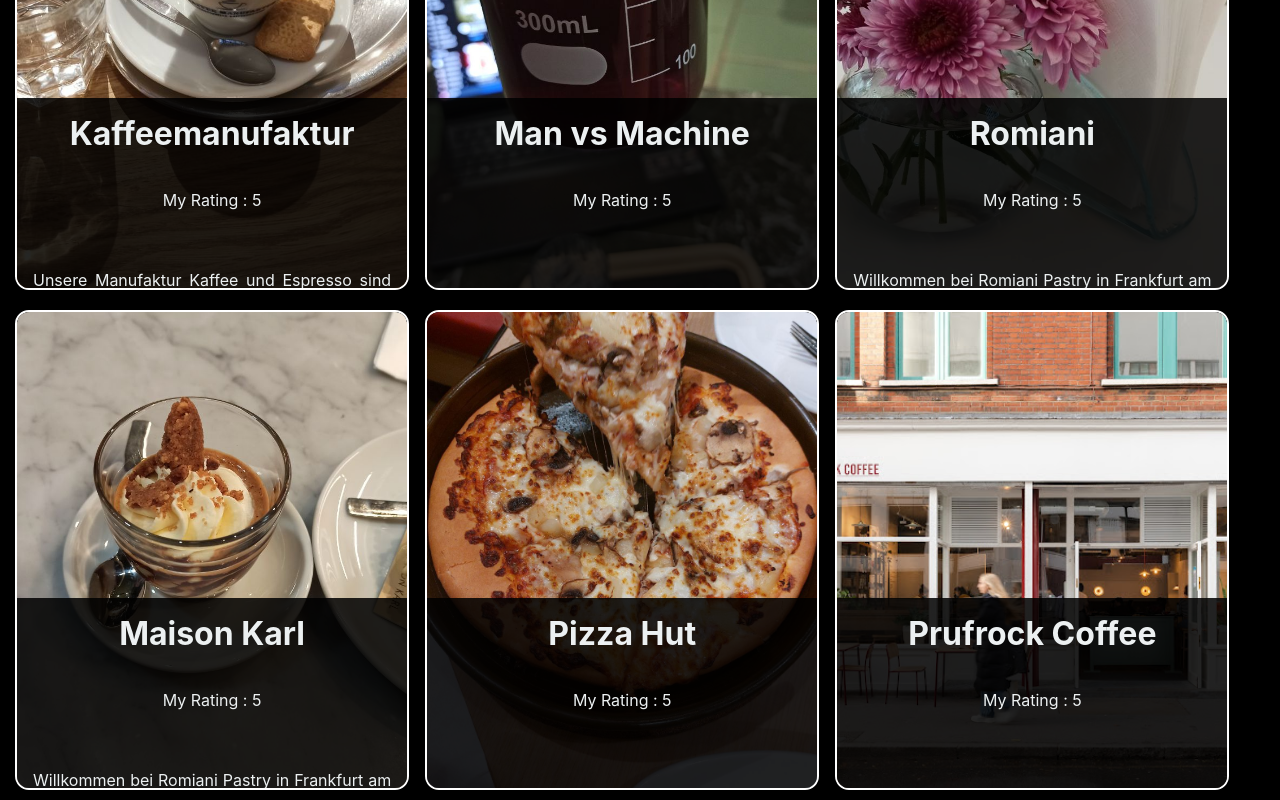
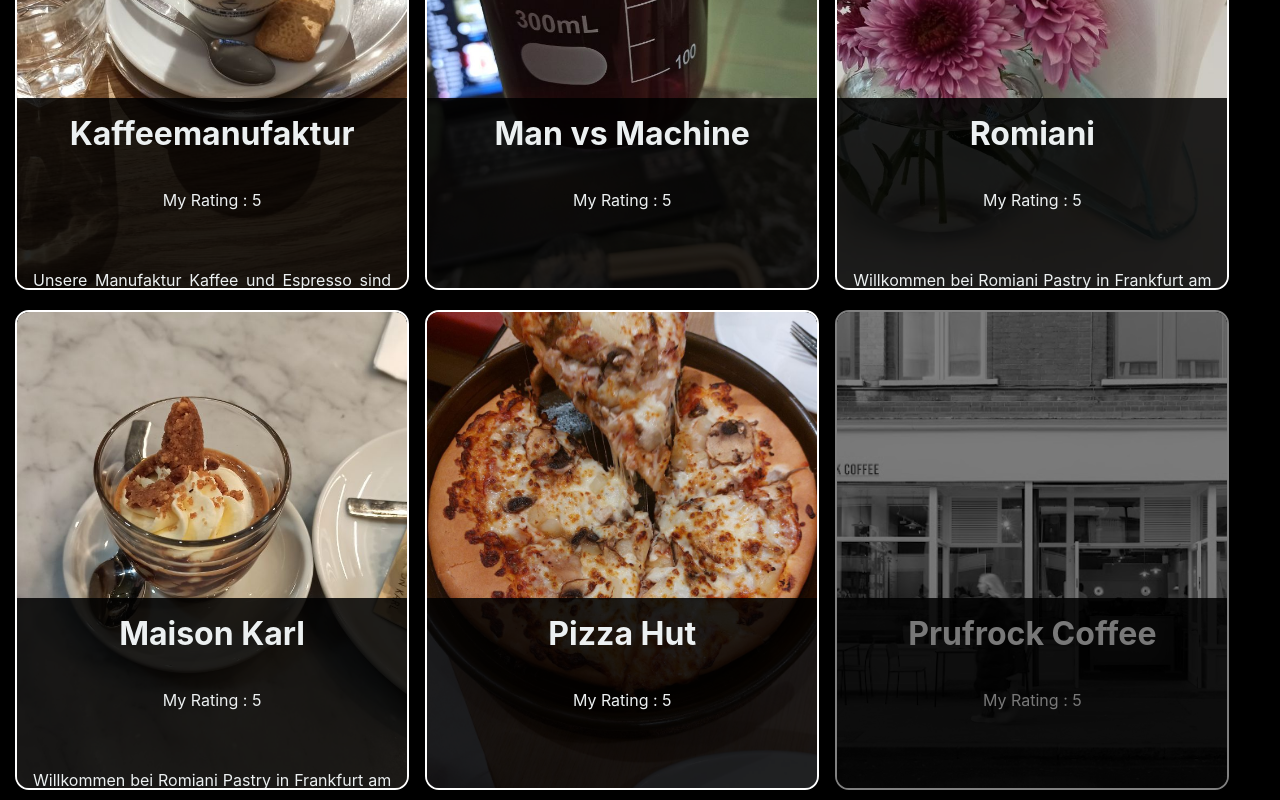
Before and after one commit to Khaanh/MyGastroTrip, a React (Create React App) app: page / in a window 1280 px wide. Shown: the part 486-1286 px from the top of the page. Built offline with nearby package versions, Linux system fonts and the light colour scheme.

Commit message:
feat: create not revelaed status for card

```diff
--- a/src/components/CafeList.jsx
+++ b/src/components/CafeList.jsx
@@ -66,7 +66,7 @@
 		geo: "https://www.google.com/maps/place/Prufrock+Coffee/@51.5199071,-0.1094542,15z/data=!4m5!3m4!1s0x0:0x77acd66c094aa411!8m2!3d51.5199071!4d-0.1094542",
 		location: "London",
 		address: "23-25 Leather Ln, London EC1N 7TE, Великобритания",
-		visited: true,
+		visited: false,
 	},
 ];
 
@@ -83,27 +83,44 @@
 				// btnDisabled={false}
 			/>
 			<ul className={styles.List}>
-				{/* Title
-					Rating
-					Descr */}
-
 				{selectedCity
 					? cafeList
 							.filter((cafe) => cafe.location === selectedCity)
 							.map((cafe) => (
-								<li className={styles.Item} key={cafe.id}>
+								<li
+									className={`${
+										cafe.visited
+											? styles.Item
+											: `${styles.Item + " " + styles.NotVisited}`
+									}`}
+									key={cafe.id}
+								>
 									<div className={styles.Img}>
 										<img src={cafe.img} alt={cafe.img} />
 									</div>
 									<div className={styles.Descr}>
-										<h2 className={styles.Title}>{cafe.title}</h2>
-										<div className={styles.MyRating}>My Rating : 5</div>
-										<p className={styles.Intro}>{cafe.desc}</p>
+										<div className={styles.Inner}>
+											<h2 className={styles.Title}>{cafe.title}</h2>
+											<div className={styles.MyRating}>My Rating : 5</div>
+										</div>
+										<TextExpander
+											content={cafe.desc}
+											symbols={80}
+											// btnDisabled={true}
+											// expanded={true}
+										/>
 									</div>
 								</li>
 							))
 					: cafeList.map((cafe) => (
-							<li className={styles.Item} key={cafe.id}>
+							<li
+								className={`${
+									cafe.visited
+										? styles.Item
+										: `${styles.Item + " " + styles.NotVisited}`
+								}`}
+								key={cafe.id}
+							>
 								<div className={styles.Img}>
 									<img src={cafe.img} alt={cafe.img} />
 								</div>
@@ -118,8 +135,6 @@
 										// btnDisabled={true}
 										// expanded={true}
 									/>
-									{/* <div className={styles.Intro}></div> */}
-									{/* <p className={styles.Intro}>{cafe.desc}</p> */}
 								</div>
 							</li>
 					  ))}
--- a/src/components/CafeList.module.css
+++ b/src/components/CafeList.module.css
@@ -111,3 +111,8 @@
 	height: 50%;
 	margin-bottom: auto;
 }
+
+.NotVisited {
+	filter: grayscale(1);
+	opacity: 0.5;
+}
```
